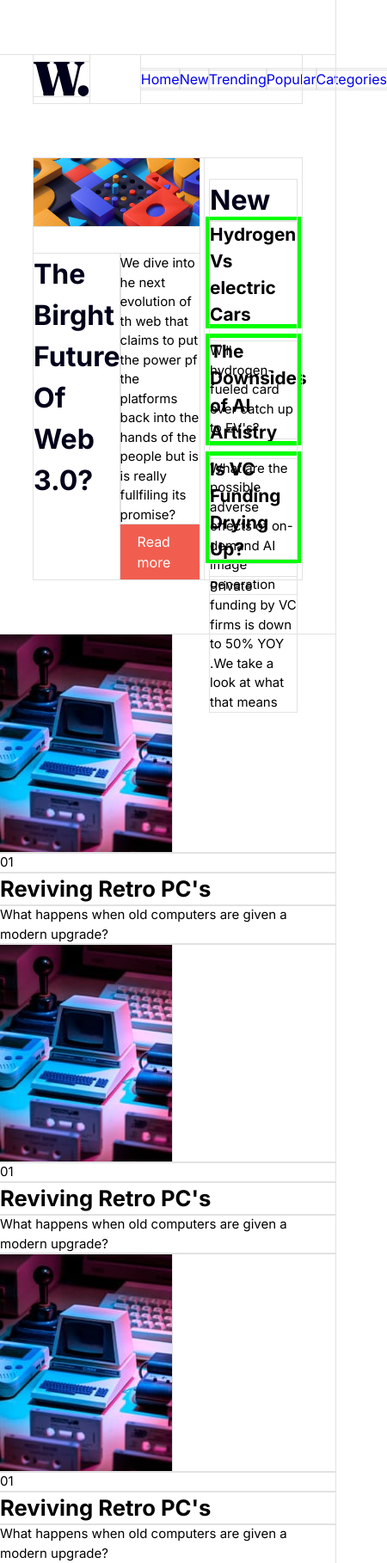
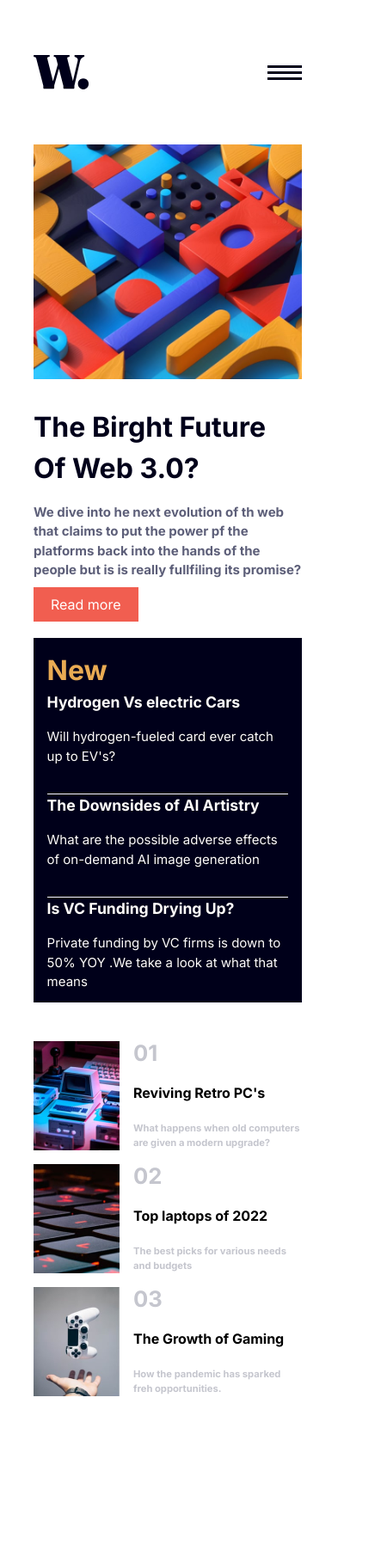
Before and after one commit to mishael-codehq/newshomepage, a plain HTML site: page index.html in a window 390 px wide. Shown: the whole page at 86% size, 450 px wide, since content can reach past the window. After the commit the page ends 1688 px from the top, so only its background shows below. Drawn offline with Linux system fonts and the light colour scheme.

Commit message:
done with the project

```diff
--- a/index.html
+++ b/index.html
@@ -21,7 +21,11 @@
 					<img src="images/logo.svg" alt="" />
 				</span>
 
-				<nav>
+				<nav id="nav">
+					<div class="div image-container" id="nav--close">
+						<img src="images/icon-menu-close.svg" alt="" />
+					</div>
+
 					<ul class="nav__links">
 						<li><a href="#" class="nav__link">Home</a></li>
 						<li><a href="#" class="nav__link">New</a></li>
@@ -30,12 +34,18 @@
 						<li><a href="#" class="nav__link">Categories</a></li>
 					</ul>
 				</nav>
+				<div id="nav--menu">
+					<img src="images/icon-menu.svg" alt="" />
+				</div>
 			</div>
 		</header>
 		<main>
 			<article class="blog-post">
 				<div class="blog-post__image">
-					<img src="images\image-web-3-desktop.jpg" alt="" />
+					<img
+						class="blog__image"
+						src="images\image-web-3-desktop.jpg "
+						alt="" />
 				</div>
 				<div class="blog-post--uneven-columns">
 					<h1 class="blog-post__tittle">the birght future of web 3.0?</h1>
@@ -118,43 +128,44 @@
 					<!-- blog post image -->
 					<div
 						class="footer__blog-post__image image-container footer__blog-post__col-sm">
-						<img src="images/image-retro-pcs.jpg" alt="" />
+						<img src="images/image-top-laptops.jpg" alt="" />
 					</div>
 
 					<div class="footer__blog-post--col-lg">
 						<!-- footer number  -->
-						<p class="footer__blog-post__number">01</p>
+						<p class="footer__blog-post__number">02</p>
 						<!-- footer tittle -->
-						<h2 class="footer__blog-post__tittle">Reviving Retro PC's</h2>
+						<h2 class="footer__blog-post__tittle">Top laptops of 2022</h2>
 						<!-- footer description -->
 						<p class="footer__blog-post__desc">
-							What happens when old computers are given a modern upgrade?
+							The best picks for various needs and budgets
 						</p>
 					</div>
 				</section>
 				<!-- ? end  -->
 
-				<!-- ? footer article 2 -->
+				<!-- ? footer article 3 -->
 				<section class="footer__blog-post">
 					<!-- blog post image -->
 					<div
 						class="footer__blog-post__image image-container footer__blog-post__col-sm">
-						<img src="images/image-retro-pcs.jpg" alt="" />
+						<img src="images/image-gaming-growth.jpg" alt="" />
 					</div>
 
 					<div class="footer__blog-post--col-lg">
 						<!-- footer number  -->
-						<p class="footer__blog-post__number">01</p>
+						<p class="footer__blog-post__number">03</p>
 						<!-- footer tittle -->
-						<h2 class="footer__blog-post__tittle">Reviving Retro PC's</h2>
+						<h2 class="footer__blog-post__tittle">The Growth of Gaming</h2>
 						<!-- footer description -->
 						<p class="footer__blog-post__desc">
-							What happens when old computers are given a modern upgrade?
+							How the pandemic has sparked freh opportunities.
 						</p>
 					</div>
 				</section>
 				<!-- ? end  -->
 			</div>
 		</footer>
+		<script src="script.js"></script>
 	</body>
 </html>
--- a/script.js
+++ b/script.js
@@ -0,0 +1,27 @@
+/** @format */
+
+let nav = document.getElementById("nav");
+
+let nav_menu = document.getElementById("nav--menu");
+
+let nav_close = document.getElementById("nav--close");
+
+let body = document.querySelector("body");
+
+let blog_image = document.querySelector(".blog__image");
+nav_menu.onclick = () => {
+	nav.classList.add("active");
+	body.style.backgroundImage =
+		"linear-gradient(to bottom, #c2c2c2, #c2c2c2, #c2c2c2, #c2c2c2, #c2c2c2)";
+};
+
+nav_close.onclick = () => {
+	nav.classList.remove("active");
+	body.style.backgroundImage = "none";
+};
+window.onload = () => {
+	console.log(window.innerWidth);
+	if (window.innerWidth < 1016) {
+		blog_image.src = "images/image-web-3-mobile.jpg";
+	}
+};
--- a/style.css
+++ b/style.css
@@ -1,7 +1,6 @@
 /** @format */
 
 * {
-	outline: var(--border);
 }
 :root {
 	/* ! colors */
@@ -14,6 +13,9 @@
 
 	--border: 1px solid rgb(226, 226, 226);
 	--gap: 4rem;
+	--transition: all 300ms ease;
+	--display-state: "";
+	--transition-state: "";
 }
 
 h1,
@@ -27,9 +29,11 @@ h6 {
 }
 h1 {
 	font-size: 2rem;
+	cursor: pointer;
 }
 h2 {
 	font-size: 1.602rem;
+	cursor: pointer;
 }
 p {
 	font-size: 15px;
@@ -42,18 +46,20 @@ body {
 	margin-top: 4rem;
 	font-family: "Inter", sans-serif;
 	gap: var(--gap);
+	width: 100%;
 }
 
 main,
-header {
-	max-width: 100%;
+header,
+footer {
+	max-width: 1795px;
 	width: 80%;
 }
 
 .container {
 	max-width: 100%;
 }
-.btn {
+.btn .pointer {
 	cursor: pointer;
 }
 .primary-btn {
@@ -90,6 +96,14 @@ nav {
 	padding: 0;
 	justify-content: space-between;
 }
+.nav__link {
+	color: var(--dark-grayish-blue);
+	transition: var(--transition);
+}
+.nav__link:hover {
+	color: var(--primary-soft-red);
+}
+
 .logo {
 	display: flex;
 	align-items: center;
@@ -104,11 +118,22 @@ main {
 	flex: 1.5;
 	flex-basis: 300px;
 }
+#nav--menu {
+	display: none;
+}
+#nav--close {
+	display: none;
+}
 
 .blog-links {
 	flex: 1;
 	flex-basis: 30%;
 	max-width: 300px;
+	background-color: var(--verry-dark-blue);
+	color: var(--off-white);
+}
+.blog-links__title {
+	color: var(--priary-soft-orange);
 }
 .blog-post--uneven-columns {
 	display: flex;
@@ -124,6 +149,10 @@ main {
 .blog-post__tittle {
 	text-transform: capitalize;
 	font-size: 2rem;
+}
+.blog-post__desc {
+	font-weight: bold;
+	color: var(--dark-grayish-blue);
 }
 .blog-post__desc-cta {
 	display: flex;
@@ -148,13 +177,143 @@ main {
 	justify-content: space-between;
 	gap: 0px;
 }
+.blog-links--even-rows :nth-child(3) {
+	border-bottom: 0;
+}
 .blog-link {
 	height: 7.5rem;
 	display: flex;
 	flex-direction: column;
 	gap: 1rem;
-	outline: 5px solid lime;
+	border-bottom: 1px solid var(--off-white);
 }
 .blog-links h2 {
-	font-size: 1.3rem;
+	font-size: 1.1rem;
+	transition: all 500ms ease;
 }
+.blog-links h2:hover {
+	color: var(--priary-soft-orange);
+}
+
+footer {
+	display: flex;
+	flex-direction: column;
+	margin-bottom: var(--gap);
+}
+.footer__blog-post--container {
+	display: flex;
+}
+.footer__blog-post {
+	display: flex;
+	flex-direction: row;
+	flex: 1;
+	gap: 1rem;
+	max-width: 300px;
+	width: 300px;
+	margin: 0 auto;
+}
+.footer__blog-post--container :nth-child(1) {
+	margin-left: 0px;
+}
+.footer__blog-post--container :nth-child(3) {
+	margin-right: 0px;
+}
+
+.footer__blog-post--col-lg {
+	flex: 1;
+}
+.footer__blog-post--col-sm {
+	flex: 1;
+}
+.footer__blog-post--col-lg {
+	display: flex;
+	flex-direction: column;
+	justify-content: space-between;
+}
+
+.footer__blog-post h2 {
+	font-size: 1rem;
+	transition: var(--transition);
+}
+.footer__blog-post h2:hover {
+	color: var(--primary-soft-red);
+}
+.footer__blog-post__image {
+	height: 127;
+	width: 100;
+}
+.footer__blog-post p {
+	font-size: 0.7rem;
+	font-weight: bold;
+	color: var(--grayish-blue);
+}
+p.footer__blog-post__number {
+	font-size: 1.6rem;
+	font-weight: bold;
+	line-height: 27px;
+	color: var(--grayish-blue);
+}
+
+/* ? phone media query  */
+@media screen and (max-width: 1016px) {
+	main {
+		flex-direction: column;
+	}
+	.blog-post--uneven-columns {
+		flex-direction: column;
+		gap: 1rem;
+	}
+	.blog-post__desc-cta {
+		gap: 0.5rem;
+	}
+	.blog-links {
+		width: 100%;
+		max-width: 100%;
+	}
+	.footer__blog-post--container {
+		flex-direction: column;
+	}
+	.footer__blog-post {
+		margin: 0;
+		width: 100%;
+		max-width: 100%;
+	}
+	.blog-links--container {
+		margin-bottom: 1rem;
+	}
+
+	header nav#nav {
+		position: absolute;
+		top: 0;
+		background-color: white;
+		right: 0;
+		width: 70%;
+		height: 100%;
+		padding: 4rem;
+		transition: var(--transition-state);
+		display: var(--display-state);
+		display: none;
+	}
+	header nav#nav.active {
+		display: block;
+	}
+	#nav--close {
+		cursor: pointer;
+		display: flex;
+		justify-content: right;
+	}
+	#nav--menu {
+		display: flex;
+		align-items: center;
+		justify-content: center;
+	}
+	.nav__links {
+		flex-direction: column;
+		margin-top: 50%;
+		height: 30%;
+	}
+	.footer__blog-post--container {
+		gap: 1rem;
+	}
+}
+/* ? end  */
```
Also changed, not shown: test.html (+11 -16 lines).
